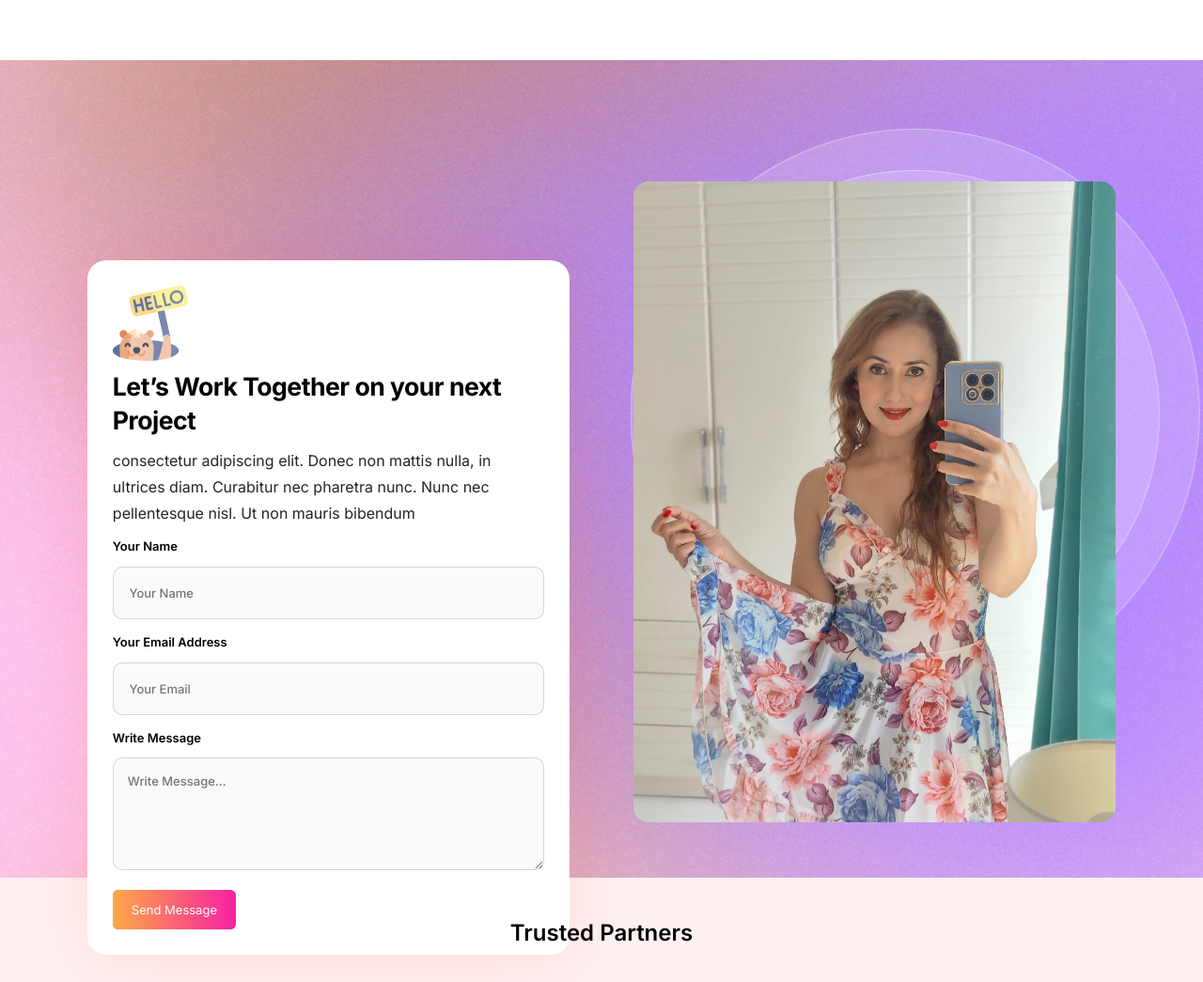
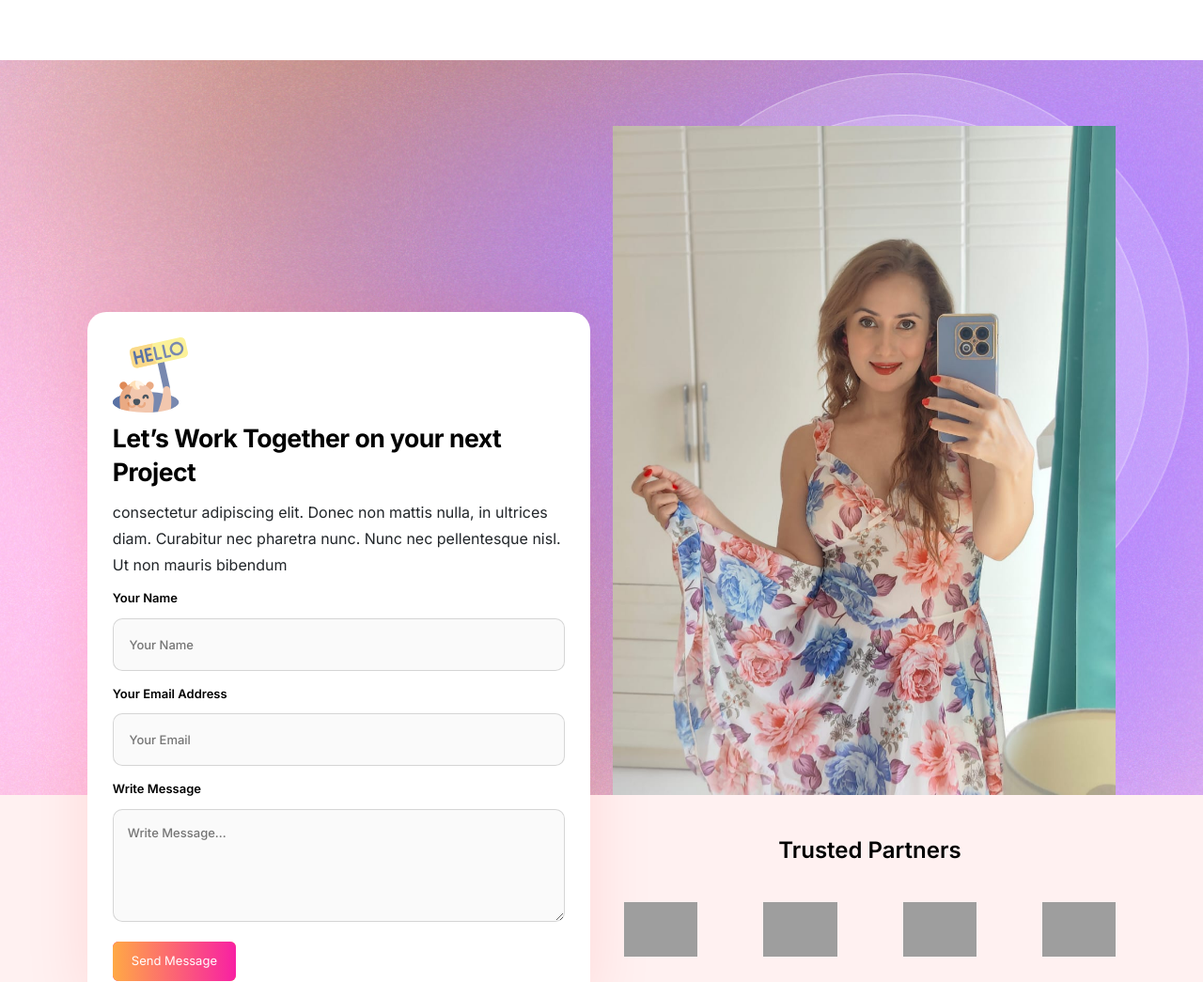
Before and after one commit to Chirag-Patel-499/sareh_django, a Django app: page / in a window 1280 px wide. Shown: the part 5055-6100 px from the top of the page at 94% size. Run offline with Django 5.2, Linux system fonts and the light colour scheme; some libraries are stand-ins or nearby versions; grey boxes are pictures that could not be loaded.

Commit message:
return step

```diff
--- a/templates/index.html
+++ b/templates/index.html
@@ -710,10 +710,10 @@
         <section class="jo-contact">
             <div class="top">
                 <div class="jo-container">
-            <div class="row" style="display: flex; align-items: center; justify-content: space-between; min-height: 100vh; flex-wrap: wrap;">
+                    <div class="row align-items-end">
                         <!-- contact form -->
-                <div class="col-lg-6" style="flex: 1 1 48%; max-width: 48%; display: flex; align-items: center;">
-                    <div class="jo-contact-form-wrapper" style="width: 100%;">
+                        <div class="col-lg-6">
+                            <div class="jo-contact-form-wrapper">
                                 <img src="{% static 'assets/img/contact-form-icon.svg' %}" alt="icon" class="icon">
                                 <h2 class="jo-section-title">Let’s Work Together on your next Project</h2>
                                 <p>consectetur adipiscing elit. Donec non mattis nulla, in ultrices diam. Curabitur nec pharetra nunc. Nunc nec pellentesque nisl. Ut non mauris bibendum</p>
@@ -739,9 +739,9 @@
                         </div>
 
                         <!-- img -->
-                <div class="col-lg-6 d-lg-block d-none" style="flex: 1 1 48%; max-width: 48%; display: flex; align-items: center; justify-content: center;">
+                        <div class="col-lg-6 d-lg-block d-none">
                             <div class="jo-contact__img">
-                        <img src="{% static 'assets/img/team.jpeg' %}" alt="Image" style="max-width: 100%; height: auto; border-radius: 16px;">
+                                <img src="{% static 'assets/img/team.jpeg' %}" alt="Image">
                             </div>
                         </div>
                     </div>
@@ -750,32 +750,44 @@
 
             <div class="bottom">
                 <div class="jo-container overflow-hidden">
-            <div class="row gx-5" style="display: flex; flex-wrap: wrap;">
+                    <div class="row gx-5">
                         <div class="col-lg-6 blank-space d-none d-lg-block"></div>
 
-                <div class="col-lg-6" style="flex: 1 1 100%;">
+                        <div class="col-lg-6">
                             <h5 class="jo-partners-title">Trusted Partners</h5>
                             <div class="jo-partners-slider swiper">
                                 <div class="swiper-wrapper">
+                                    <!-- single partner -->
                                     <div class="swiper-slide">
                                         <img src="{% static 'assets/img/partner-1.png' %}" alt="Partner Image">
                                     </div>
+
+                                    <!-- single partner -->
                                     <div class="swiper-slide">
                                         <img src="{% static 'assets/img/partner-2.png' %}" alt="Partner Image">
                                     </div>
+
+                                    <!-- single partner -->
                                     <div class="swiper-slide">
                                         <img src="{% static 'assets/img/partner-3.png' %}" alt="Partner Image">
                                     </div>
+
+                                    <!-- single partner -->
                                     <div class="swiper-slide">
                                         <img src="{% static 'assets/img/partner-4.png' %}" alt="Partner Image">
                                     </div>
+
+                                    <!-- single partner -->
                                     <div class="swiper-slide">
                                         <img src="{% static 'assets/img/partner-1.png' %}" alt="Partner Image">
                                     </div>
+
+                                    <!-- single partner -->
                                     <div class="swiper-slide">
                                         <img src="{% static 'assets/img/partner-2.png' %}" alt="Partner Image">
                                     </div>
                                 </div>
+
                                 <div class="jo-partners-slider-pagination"></div>
                             </div>
                         </div>
@@ -783,8 +795,6 @@
                 </div>
             </div>
         </section>
-
-
         <!-- CONTACT SECTION END -->
 
 
```
Lines whose indentation alone changed are shown as unchanged.
